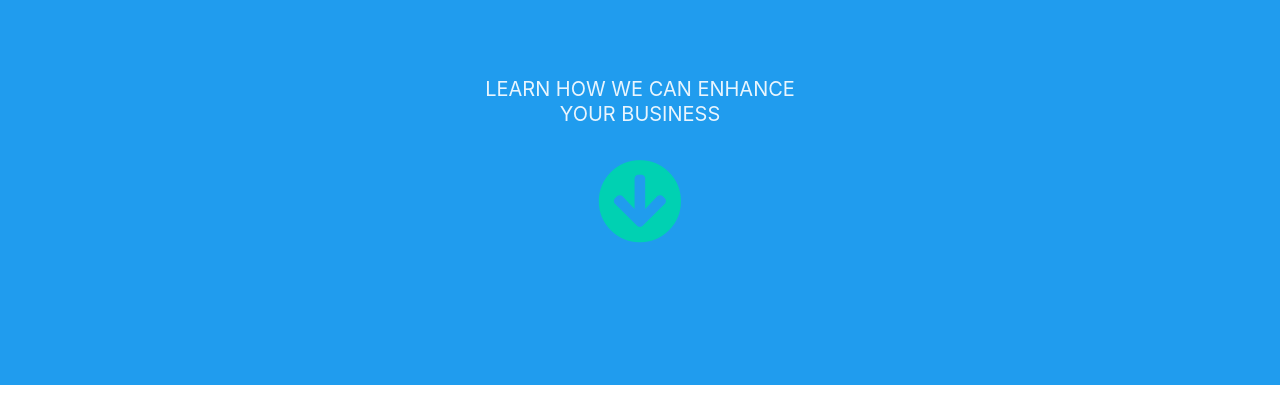
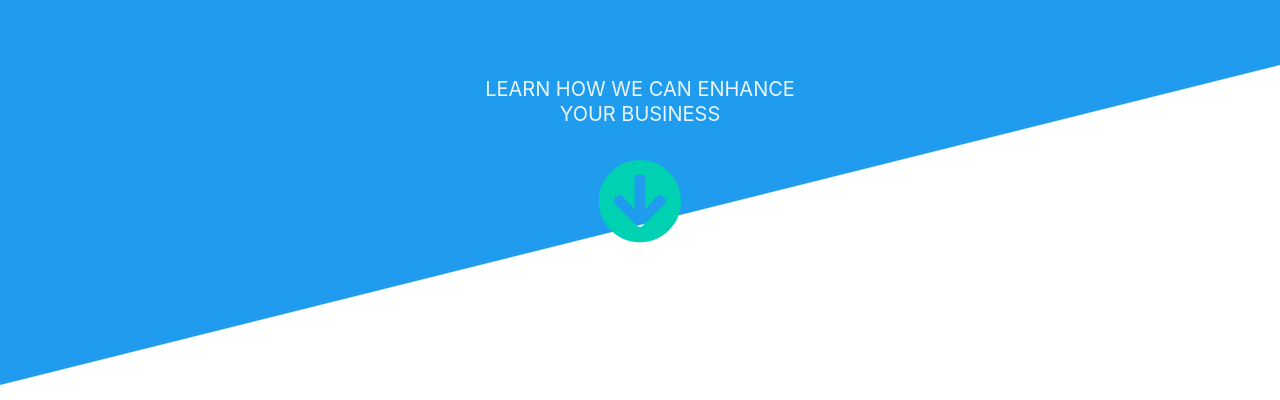
Before and after one commit to aut0maat10/bulma-project, a website: page mypage.html in a window 1280 px wide. Shown: the part 349-749 px from the top of the page. Drawn offline with nearby package versions, Linux system fonts and the light colour scheme.

Commit message:
test svg cropping

```diff
--- a/mypage.html
+++ b/mypage.html
@@ -12,6 +12,10 @@
 <body>
     <!-- Hero -->
     <section class="hero is-info is-medium">
+      <!-- Inline SVG -->
+      <svg xmlns="http://www.w3.org/2000/svg" viewBox="0 0 100 100" preserveAspectRatio="none">
+        <polygon fill="white" points="0,100 100,0 100,100"/>
+      </svg>
       <!-- Hero head: will stick at the top -->
       <div class="hero-head">
         <nav class="navbar">
--- a/sass/mystyles.scss
+++ b/sass/mystyles.scss
@@ -7,12 +7,12 @@ section.hero.is-info {
   position: relative;
 }
 
-// svg {
-//   position: absolute;
-//   bottom: 0;
-//   width: 100%;
-//   height: 22vw;
-// }
+svg {
+  position: absolute;
+  bottom: 0;
+  width: 100%;
+  height: 25vw;
+}
 
 $beige-lighter: #EFF0EB;
 $black: #000;
@@ -49,7 +49,7 @@ div.about-text {
 }
 
 section#call-to-action-container {
-  margin-top: 50px;
+  // margin-top: 50px;
 }
 
 section.services-container {
```
Also changed, not shown: css/mystyles.css.
